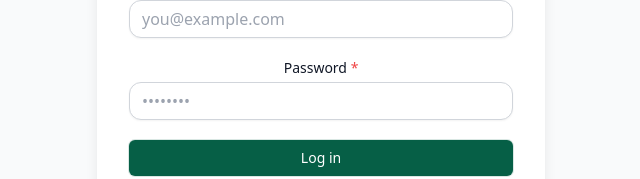
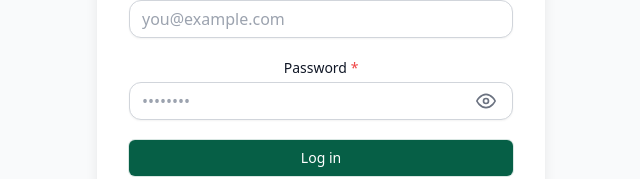
Before and after one commit to tatsianakuryla/inventory-app, a React (Vite) app: page /login in a window 1280 px wide. Shown: the part 232-411 px from the top of the page, without its empty margins (319-959 px from the left). Built offline with nearby package versions, Linux system fonts and the light colour scheme; no server answers.

Commit message:
refactor: add show/hide password functionality

```diff
--- a/src/components/FormInput/FormInput.tsx
+++ b/src/components/FormInput/FormInput.tsx
@@ -1,4 +1,4 @@
-import { useId, type ChangeEvent, type JSX } from 'react';
+import { useId, useState, type ChangeEvent, type JSX } from 'react';
 import { useController, useFormContext } from 'react-hook-form';
 import { ErrorBlock } from '../ErrorBlock/ErrorBlock';
 
@@ -7,12 +7,14 @@ type StringForm = Record<string, string>;
 type FormInputProperties = {
   name: string;
   label?: string;
-  type?: 'text' | 'email' | 'password';
+  type?: 'text' | 'email' | 'password' | 'url';
   placeholder?: string;
   autoComplete?: string;
   disabled?: boolean;
   className?: string;
   required?: boolean;
+  multiline?: boolean;
+  rows?: number;
 };
 
 export function FormInput({
@@ -24,14 +26,20 @@ export function FormInput({
   disabled,
   className,
   required,
+  multiline,
+  rows = 4,
 }: FormInputProperties): JSX.Element {
   const { control } = useFormContext<StringForm>();
   const { field, fieldState } = useController<StringForm, typeof name>({ name, control });
   const id = useId();
   const hasError = !!fieldState.error;
+  const [showPassword, setShowPassword] = useState(false);
 
-  const onChange = (event: ChangeEvent<HTMLInputElement>): void =>
+  const onChange = (event: ChangeEvent<HTMLInputElement | HTMLTextAreaElement>): void =>
     field.onChange(event.target.value);
+
+  const isPasswordField = type === 'password';
+  const inputType = isPasswordField && showPassword ? 'text' : type;
 
   return (
     <div className={`flex w-full flex-col gap-1 ${className ?? ''}`}>
@@ -53,23 +61,82 @@ export function FormInput({
             : 'border-gray-300 focus-within:ring-emerald-500 dark:border-gray-700 dark:focus-within:ring-emerald-700'
         } ${disabled ? 'cursor-not-allowed opacity-60' : ''}`}
       >
+        {multiline ? (
+          <textarea
+            id={id}
+            name={field.name}
+            ref={field.ref}
+            value={field.value || ''}
+            onChange={onChange}
+            onBlur={field.onBlur}
+            placeholder={placeholder}
+            disabled={disabled}
+            aria-invalid={hasError || undefined}
+            rows={rows}
+            className={`w-full resize-y bg-transparent px-3 py-2 text-gray-900 outline-none placeholder:text-gray-400 dark:text-gray-100 dark:placeholder:text-gray-500`}
+          />
+        ) : (
+          <>
             <input
               id={id}
               name={field.name}
               ref={field.ref}
-          value={field.value}
+              value={field.value || ''}
               onChange={onChange}
               onBlur={field.onBlur}
-          type={type}
+              type={inputType}
               placeholder={placeholder}
               autoComplete={autoComplete}
               disabled={disabled}
               aria-invalid={hasError || undefined}
-          className={`h-9 w-full bg-transparent px-3 text-gray-900 outline-none placeholder:text-gray-400 dark:text-gray-100 dark:placeholder:text-gray-500`}
+              className={`h-9 w-full bg-transparent px-3 text-gray-900 outline-none placeholder:text-gray-400 dark:text-gray-100 dark:placeholder:text-gray-500 ${isPasswordField ? 'pr-10' : ''}`}
               autoCapitalize="none"
               autoCorrect="off"
               spellCheck={false}
             />
+            {isPasswordField && (
+              <button
+                type="button"
+                onClick={() => setShowPassword(!showPassword)}
+                disabled={disabled}
+                className="absolute right-2 flex h-9 items-center justify-center px-2 text-gray-500 hover:text-gray-700 focus:outline-none disabled:opacity-50 dark:text-gray-400 dark:hover:text-gray-200"
+                aria-label={showPassword ? 'Hide password' : 'Show password'}
+              >
+                {showPassword ? (
+                  <svg
+                    xmlns="http://www.w3.org/2000/svg"
+                    width="20"
+                    height="20"
+                    viewBox="0 0 24 24"
+                    fill="none"
+                    stroke="currentColor"
+                    strokeWidth="2"
+                    strokeLinecap="round"
+                    strokeLinejoin="round"
+                  >
+                    <path d="M17.94 17.94A10.07 10.07 0 0 1 12 20c-7 0-11-8-11-8a18.45 18.45 0 0 1 5.06-5.94M9.9 4.24A9.12 9.12 0 0 1 12 4c7 0 11 8 11 8a18.5 18.5 0 0 1-2.16 3.19m-6.72-1.07a3 3 0 1 1-4.24-4.24" />
+                    <line x1="1" y1="1" x2="23" y2="23" />
+                  </svg>
+                ) : (
+                  <svg
+                    xmlns="http://www.w3.org/2000/svg"
+                    width="20"
+                    height="20"
+                    viewBox="0 0 24 24"
+                    fill="none"
+                    stroke="currentColor"
+                    strokeWidth="2"
+                    strokeLinecap="round"
+                    strokeLinejoin="round"
+                  >
+                    <path d="M1 12s4-8 11-8 11 8 11 8-4 8-11 8-11-8-11-8z" />
+                    <circle cx="12" cy="12" r="3" />
+                  </svg>
+                )}
+              </button>
+            )}
+          </>
+        )}
       </div>
 
       <div className="flex">
```
Lines whose indentation alone changed are shown as unchanged.
